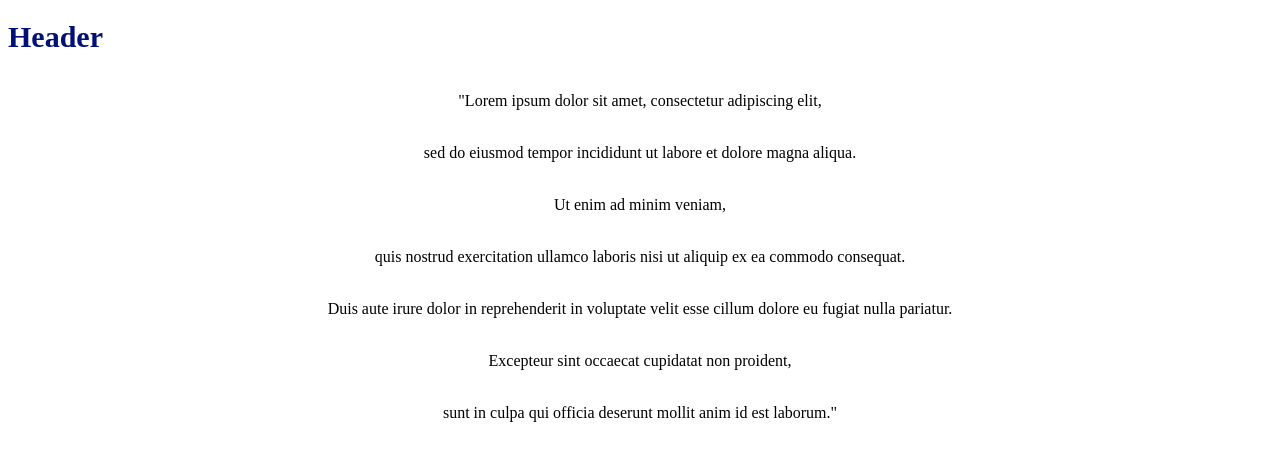
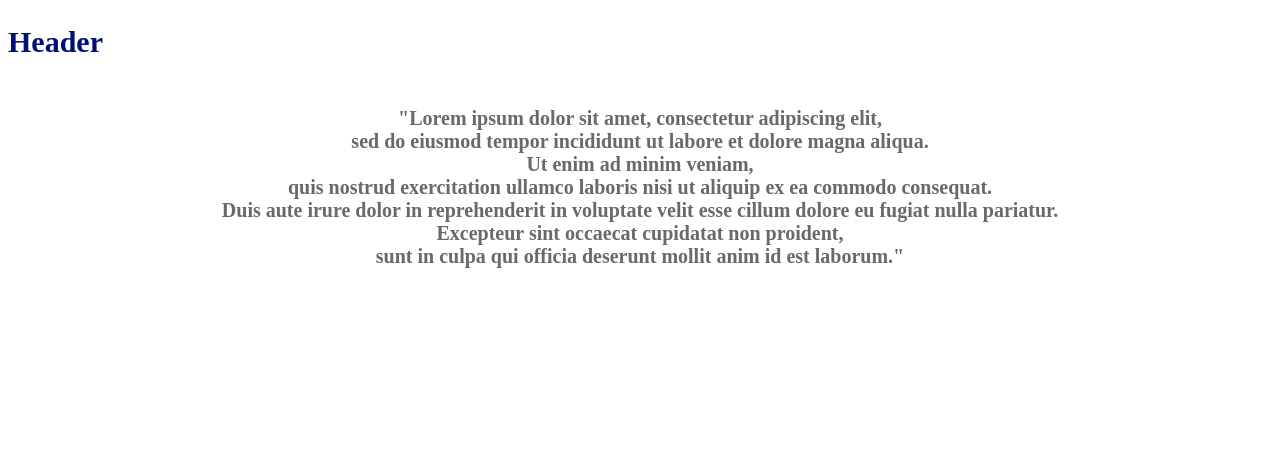
Before and after one commit to PaulJQ/IS117-testwebpage1, a plain HTML site: page html/index.html in a window 1280 px wide. Drawn offline with Linux system fonts and the light colour scheme.

Commit message:
commit 11

```diff
--- a/css/style.css
+++ b/css/style.css
@@ -1,7 +1,9 @@
-p {
+h1 {
     text-align: center;
+    color:dimgrey;
+    font-size: 20px;
 }
-h1 {
+h2 {
     color: #001075;
     font-size:30px;
 }
--- a/html/index.html
+++ b/html/index.html
@@ -6,13 +6,16 @@
     <title>Test Homepage</title>
 </head>
 <body>
-<h1>Header</h1>
-<p><br>"Lorem ipsum dolor sit amet, consectetur adipiscing elit,</p>
-<p><br>sed do eiusmod tempor incididunt ut labore et dolore magna aliqua.</p>
-<p><br>Ut enim ad minim veniam,</p>
-<p><br>quis nostrud exercitation ullamco laboris nisi ut aliquip ex ea commodo consequat.</p>
-<p><br>Duis aute irure dolor in reprehenderit in voluptate velit esse cillum dolore eu fugiat nulla pariatur.</p>
-<p><br>Excepteur sint occaecat cupidatat non proident,</p>
-<p><br>sunt in culpa qui officia deserunt mollit anim id est laborum."</p>
+<h2>Header</h2>
+<h1>
+    <br>"Lorem ipsum dolor sit amet, consectetur adipiscing elit,
+    <br>sed do eiusmod tempor incididunt ut labore et dolore magna aliqua.
+    <br>Ut enim ad minim veniam,
+    <br>quis nostrud exercitation ullamco laboris nisi ut aliquip ex ea commodo consequat.
+    <br>Duis aute irure dolor in reprehenderit in voluptate velit esse cillum dolore eu fugiat nulla pariatur.
+    <br>Excepteur sint occaecat cupidatat non proident,
+    <br>sunt in culpa qui officia deserunt mollit anim id est laborum."
+</h1>
+
 </body>
 </html>
```
